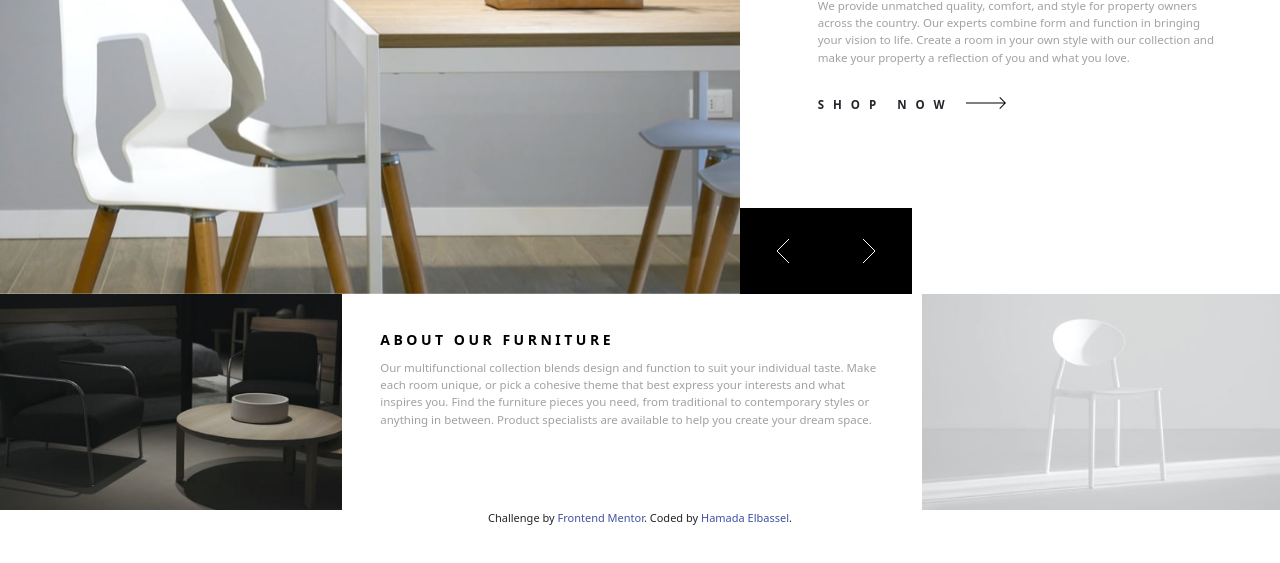
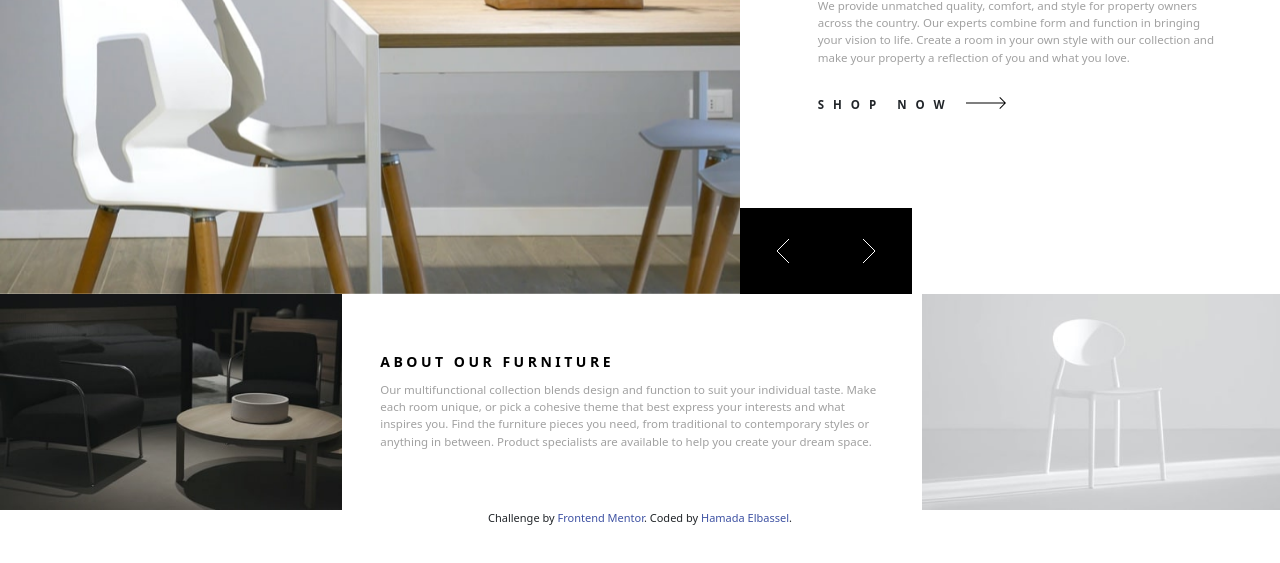
Before and after one commit to Elbassel511/Room-home-page, a plain HTML site: page index.html in a window 1280 px wide. Shown: the part 177-740 px from the top of the page. Drawn offline with nearby package versions, Linux system fonts and the light colour scheme.

Commit message:
Update index.html

```diff
--- a/index.html
+++ b/index.html
@@ -141,7 +141,7 @@
 
     </section>
     <section>
-      <div class="about d-md-flex ">
+      <div class="about d-md-flex align-items-center ">
         <div>
           <img class="img-fluid w-100" src="./images/image-about-dark.jpg" alt="" />
         </div>
```
